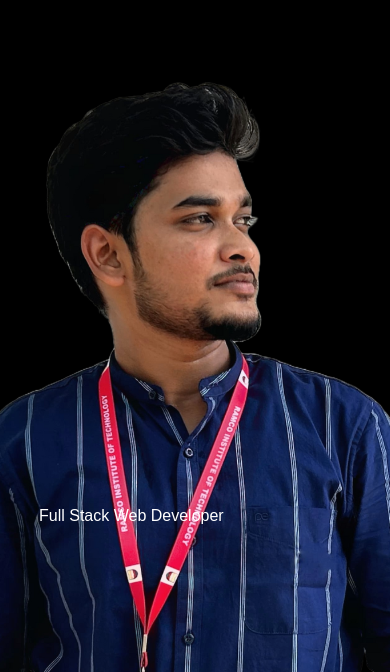
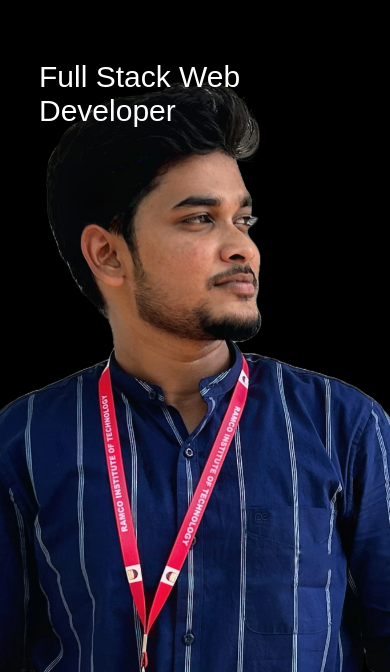
Before and after one commit to Sathik9536/Portfolio, a plain HTML site: page index.html in a window 390 px wide. Shown: the part 172-844 px from the top of the page. Drawn offline with Linux system fonts and the light colour scheme.

Commit message:
Update style.css

```diff
--- a/style.css
+++ b/style.css
@@ -385,11 +385,11 @@ nav .fa-solid{
     #header{
         background-image: url(Img/phone\ back.png);
     }
-    .header-text{
+/*     .header-text{
         margin-top: 510px;
         font-size: 16px;
         margin-right: -30px;
-    }
+    } */
     .header-text h1{
         font-size: 30px;
 
```
